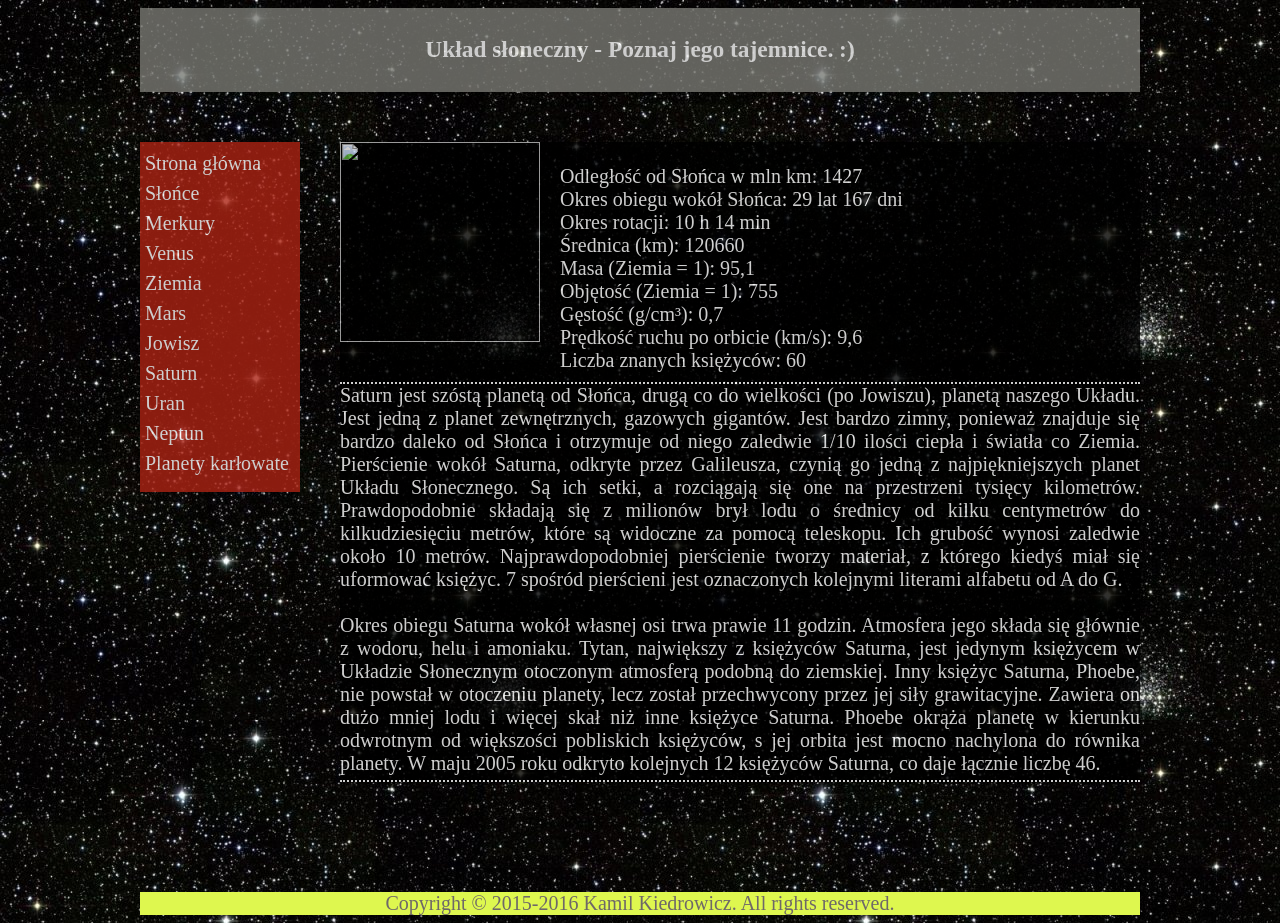
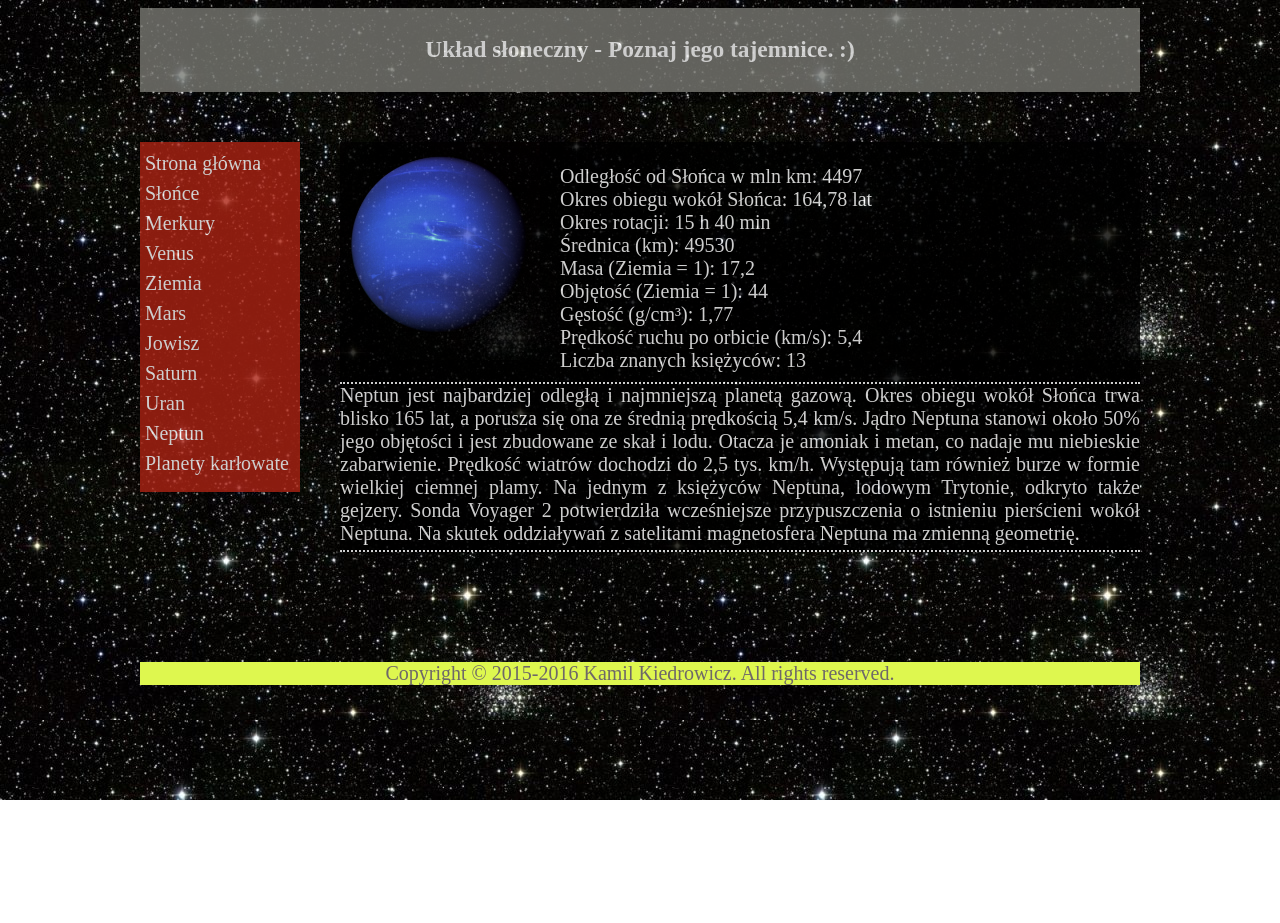
Before and after one commit to Azraelk2/stronaWWWkkiedrowicz, a plain HTML site: page neptun.html in a window 1280 px wide. After the commit the page ends 800 px from the top, so only its background shows below. Drawn offline with Linux system fonts and the light colour scheme.

Commit message:
neptun dodany

```diff
--- a/neptun.html
+++ b/neptun.html
@@ -32,20 +32,19 @@
 			</div>
 			<div id="content" >
 			<div id="img">
-			<img src="img/saturn.jpg" width="200px" height="200px"/>
+			<img src="img/neptun.jpg" width="200px" height="200px"/>
 			</div>
 			<div id="info">
-			<br>Odległość od Słońca w mln km: 1427
-			<br>Okres obiegu wokół Słońca: 29 lat 167 dni
-			<br>Okres rotacji: 10 h 14 min
-			<br>Średnica (km): 120660
-			<br>Masa (Ziemia = 1): 95,1
-			<br>Objętość (Ziemia = 1): 755
-			<br>Gęstość (g/cm³): 0,7
-			<br>Prędkość ruchu po orbicie (km/s): 9,6
-			<br>Liczba znanych księżyców: 60<br></div>
-			<div id="text">Saturn jest szóstą planetą od Słońca, drugą co do wielkości (po Jowiszu), planetą naszego Układu. Jest jedną z planet zewnętrznych, gazowych gigantów. Jest bardzo zimny, ponieważ znajduje się bardzo daleko od Słońca i otrzymuje od niego zaledwie 1/10 ilości ciepła i światła co Ziemia. Pierścienie wokół Saturna, odkryte przez Galileusza, czynią go jedną z najpiękniejszych planet Układu Słonecznego. Są ich setki, a rozciągają się one na przestrzeni tysięcy kilometrów. Prawdopodobnie składają się z milionów brył lodu o średnicy od kilku centymetrów do kilkudziesięciu metrów, które są widoczne za pomocą teleskopu. Ich grubość wynosi zaledwie około 10 metrów. Najprawdopodobniej pierścienie tworzy materiał, z którego kiedyś miał się uformować księżyc. 7 spośród pierścieni jest oznaczonych kolejnymi literami alfabetu od A do G.
-			<br><br>Okres obiegu Saturna wokół własnej osi trwa prawie 11 godzin. Atmosfera jego składa się głównie z wodoru, helu i amoniaku. Tytan, największy z księżyców Saturna, jest jedynym księżycem w Układzie Słonecznym otoczonym atmosferą podobną do ziemskiej. Inny księżyc Saturna, Phoebe, nie powstał w otoczeniu planety, lecz został przechwycony przez jej siły grawitacyjne. Zawiera on dużo mniej lodu i więcej skał niż inne księżyce Saturna. Phoebe okrąża planetę w kierunku odwrotnym od większości pobliskich księżyców, s jej orbita jest mocno nachylona do równika planety. W maju 2005 roku odkryto kolejnych 12 księżyców Saturna, co daje łącznie liczbę 46.</div></div>
+			<br>Odległość od Słońca w mln km: 4497
+			<br>Okres obiegu wokół Słońca: 164,78 lat
+			<br>Okres rotacji: 15 h 40 min
+			<br>Średnica (km): 49530
+			<br>Masa (Ziemia = 1): 17,2
+			<br>Objętość (Ziemia = 1): 44
+			<br>Gęstość (g/cm³): 1,77
+			<br>Prędkość ruchu po orbicie (km/s): 5,4
+			<br>Liczba znanych księżyców: 13<br></div>
+			<div id="text">Neptun jest najbardziej odległą i najmniejszą planetą gazową. Okres obiegu wokół Słońca trwa blisko 165 lat, a porusza się ona ze średnią prędkością 5,4 km/s. Jądro Neptuna stanowi około 50% jego objętości i jest zbudowane ze skał i lodu. Otacza je amoniak i metan, co nadaje mu niebieskie zabarwienie. Prędkość wiatrów dochodzi do 2,5 tys. km/h. Występują tam również burze w formie wielkiej ciemnej plamy. Na jednym z księżyców Neptuna, lodowym Trytonie, odkryto także gejzery. Sonda Voyager 2 potwierdziła wcześniejsze przypuszczenia o istnieniu pierścieni wokół Neptuna. Na skutek oddziaływań z satelitami magnetosfera Neptuna ma zmienną geometrię.</div></div>
 			<div style="clear:both;"></div>
 			<div id="footer">Copyright © 2015-2016 Kamil Kiedrowicz. All rights reserved.</div>
 
```
